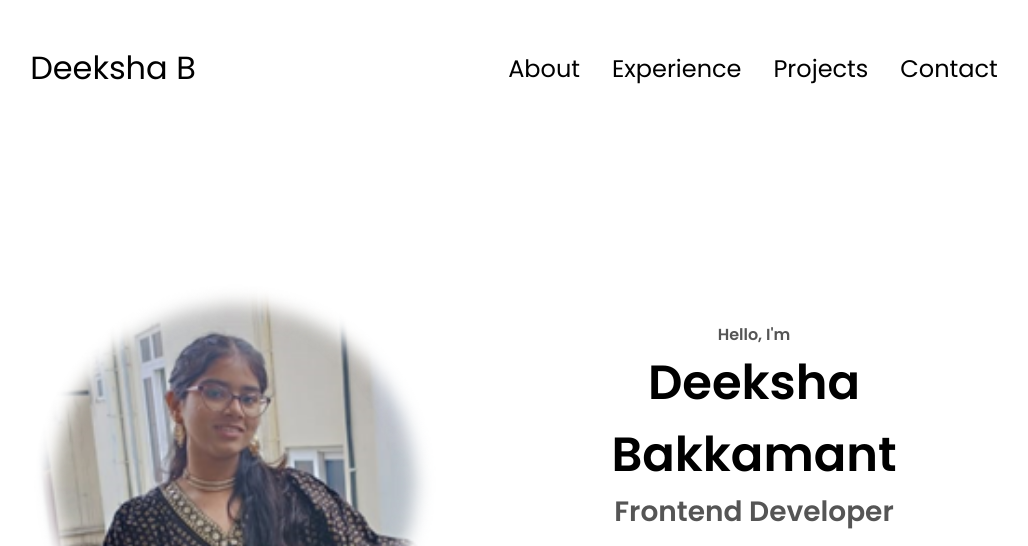
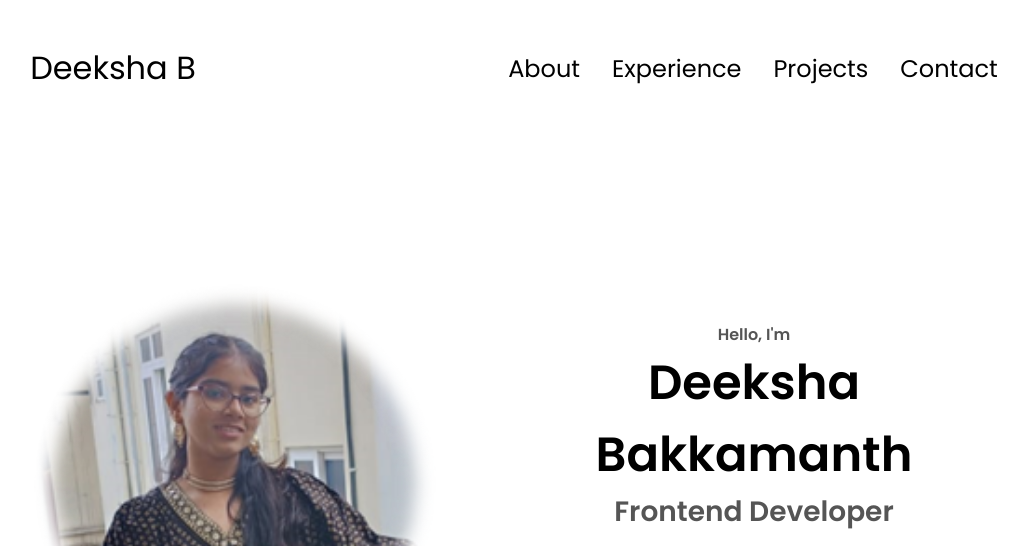
Before and after one commit to Deeksha126/deeksha.github.io, a plain HTML site: page index.html in a window 1280 px wide. Shown: the top 546 px of the page, without its empty margins (126-1154 px from the left). Drawn offline with Linux system fonts and the light colour scheme.

Commit message:
Update index.html

```diff
--- a/index.html
+++ b/index.html
@@ -42,7 +42,7 @@
       </div>
       <div class="section__text">
         <p class="section__text__p1">Hello, I'm</p>
-        <h1 class="title">Deeksha Bakkamant</h1>
+        <h1 class="title">Deeksha Bakkamanth</h1>
         <p class="section__text__p2">Frontend Developer</p>
         <div class="btn-container">
           <button
```
